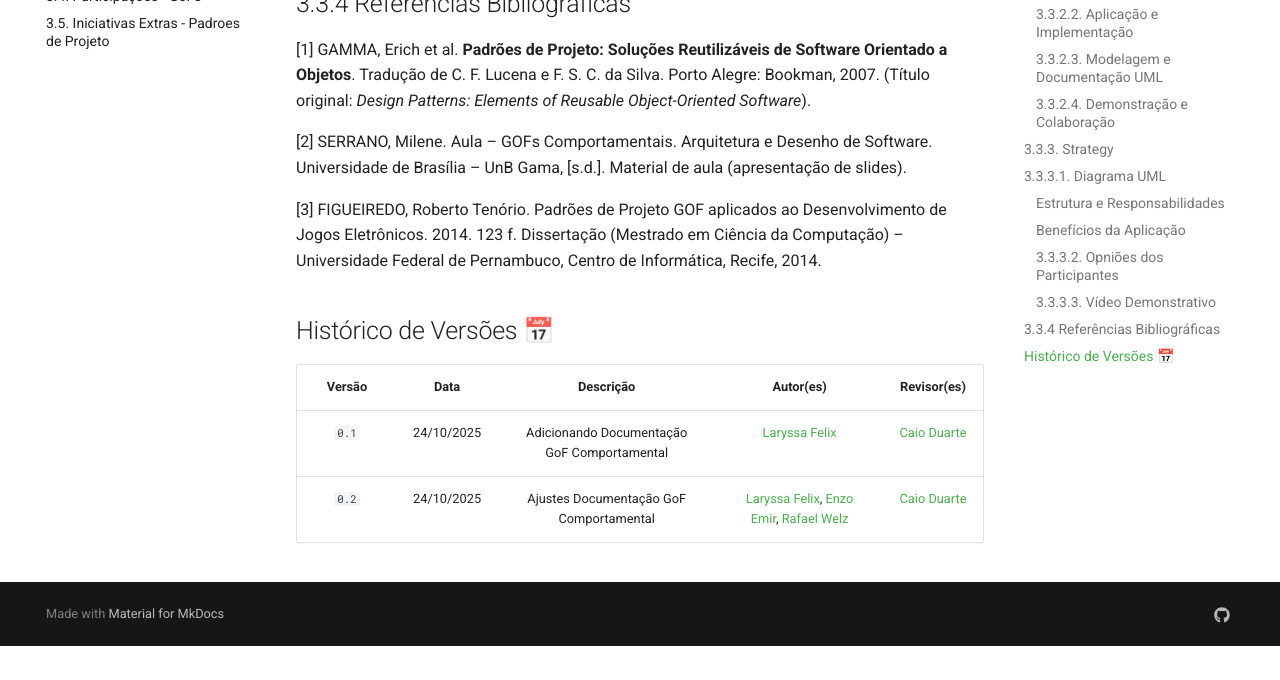
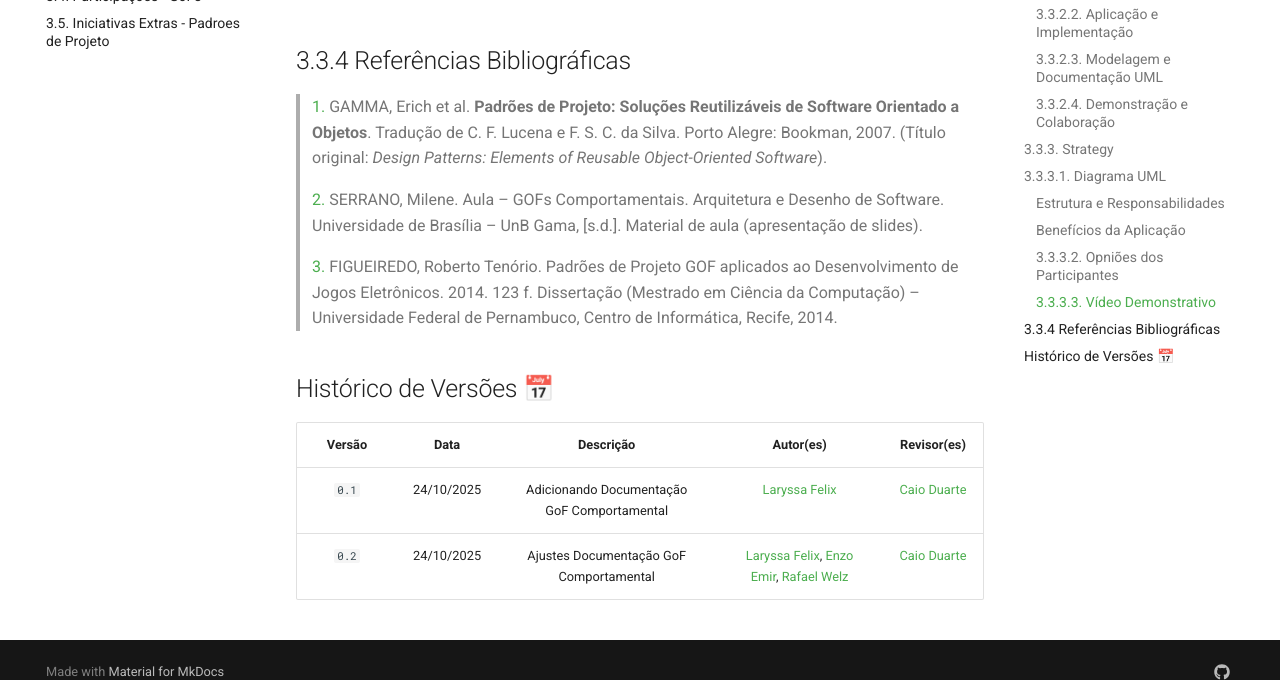
Before and after one commit to UnBArqDsw2025-2-Turma01/2025.2-T01-G1_JogoDigital_Entrega_03, an MkDocs documentation site: the page built from docs/PadroesDeProjeto/3.3.GoFsComportamentais.md, in a window 1280 px wide and 900 px high, scrolled down 6855 px, cut to the strip 220-900 px from the top of the window. Built offline with MkDocs 1.6.1 and Material for MkDocs 9.7.7, drawn with Linux system fonts in a browser that asks for light colours; before the commit the page ends 7721 px from its top, so only the background shows below that; some of the changed lines change nothing that is shown; some of the changed text lies outside the part shown.

Commit message:
update: Atualizando referencias, fontes e tabela participantes

```diff
--- a/docs/PadroesDeProjeto/3.3.GoFsComportamentais.md
+++ b/docs/PadroesDeProjeto/3.3.GoFsComportamentais.md
@@ -31,7 +31,7 @@
       <td><a href="https://github.com/danielle-soaress">Danielle Soares</a></td>
       <td>GoF Comportamental - Itarator</td>
       <td>22/10/2025</td>
-      <td>11:00</td>
+      <td>19:30</td>
     </tr>
     <tr>
       <td><a href="https://github.com/EnzoEmir">Enzo Emir</a></td>
@@ -49,7 +49,7 @@
       <td><a href="https://github.com/Leticia-Arisa-K-Higa">Leticia Arisa</a></td>
       <td>GoF Comportamental - Itarator</td>
       <td>22/10/2025</td>
-      <td>11:00</td>
+      <td>19:30</td>
     </tr>
     <tr>
       <td><a href="https://github.com/MM4k">Marcelo Makoto</a></td>
@@ -61,7 +61,7 @@
       <td><a href="https://github.com/dudaa28">Maria Eduarda</a></td>
       <td>GoF Comportamental - Itarator</td>
       <td>22/10/2025</td>
-      <td>20:00</td>
+      <td>19:30</td>
     </tr>
     <tr>
       <td><a href="https://github.com/RafaelSchadt">Rafael Welz</a></td>
@@ -107,7 +107,10 @@
 ## **3.3.3.1. Diagrama UML**
 
 O GoF Comportamental *Strategy* foi aplicado ao projeto, nos seguintes códigos:
+
 ![diretório do código](../assets/GoFsEstruturais/arquivosStrategy.png)
+
+<font size="2"><p style="text-align: center">Fonte: [Laryssa Felix](https://github.com/felixlaryssa), [Enzo Emir]("https://github.com/EnzoEmir"), [Rafael Welz](https://github.com/RafaelSchadt) , 2025.</p></font>
 
 ???+ note "Aplicação do Padrão Strategy (Níveis de Dificuldade)"
     O trecho de código a seguir, extraído do arquivo (`DifficultySelector.py`), demonstra
@@ -224,6 +227,7 @@
 Portanto, assim ficou modelado em UML, o padrão Strategy no código do jogo. [Clique aqui](https://drive.google.com/file/d/1O_kNfro8bEsn3NAhUfbBjLvCst9_R5q0/view?usp=sharing)
 
 [![Ver UML do Composite](../assets/GoFsEstruturais/Strategy.drawio.webp)](https://drive.google.com/file/d/1O_kNfro8bEsn3NAhUfbBjLvCst9_R5q0/view?usp=sharing)
+
 <font size="2"><p style="text-align: center">Fonte: [Laryssa Felix](https://github.com/felixlaryssa), [Enzo Emir]("https://github.com/EnzoEmir"), [Rafael Welz](https://github.com/RafaelSchadt) , 2025.</p></font>
 
 #### Estrutura e Responsabilidades
@@ -287,11 +291,12 @@
 
 ## 3.3.4 Referências Bibliográficas
 
-[1] GAMMA, Erich et al. **Padrões de Projeto: Soluções Reutilizáveis de Software Orientado a Objetos**. Tradução de C. F. Lucena e F. S. C. da Silva. Porto Alegre: Bookman, 2007. (Título original: *Design Patterns: Elements of Reusable Object-Oriented Software*).
+> <a id="REF1">1.</a> GAMMA, Erich et al. **Padrões de Projeto: Soluções Reutilizáveis de Software Orientado a Objetos**. Tradução de C. F. Lucena e F. S. C. da Silva. Porto Alegre: Bookman, 2007. (Título original: *Design Patterns: Elements of Reusable Object-Oriented Software*).
 
-[2] SERRANO, Milene. Aula – GOFs Comportamentais. Arquitetura e Desenho de Software. Universidade de Brasília – UnB Gama, [s.d.]. Material de aula (apresentação de slides).
+> <a id="REF2">2.</a> SERRANO, Milene. Aula – GOFs Comportamentais. Arquitetura e Desenho de Software. Universidade de Brasília – UnB Gama, [s.d.]. Material de aula (apresentação de slides).
 
-[3] FIGUEIREDO, Roberto Tenório. Padrões de Projeto GOF aplicados ao Desenvolvimento de Jogos Eletrônicos. 2014. 123 f. Dissertação (Mestrado em Ciência da Computação) – Universidade Federal de Pernambuco, Centro de Informática, Recife, 2014.
+> <a id="REF3">3.</a> FIGUEIREDO, Roberto Tenório. Padrões de Projeto GOF aplicados ao Desenvolvimento de Jogos Eletrônicos. 2014. 123 f. Dissertação (Mestrado em Ciência da Computação) – Universidade Federal de Pernambuco, Centro de Informática, Recife, 2014.
+
 
 
 
```
